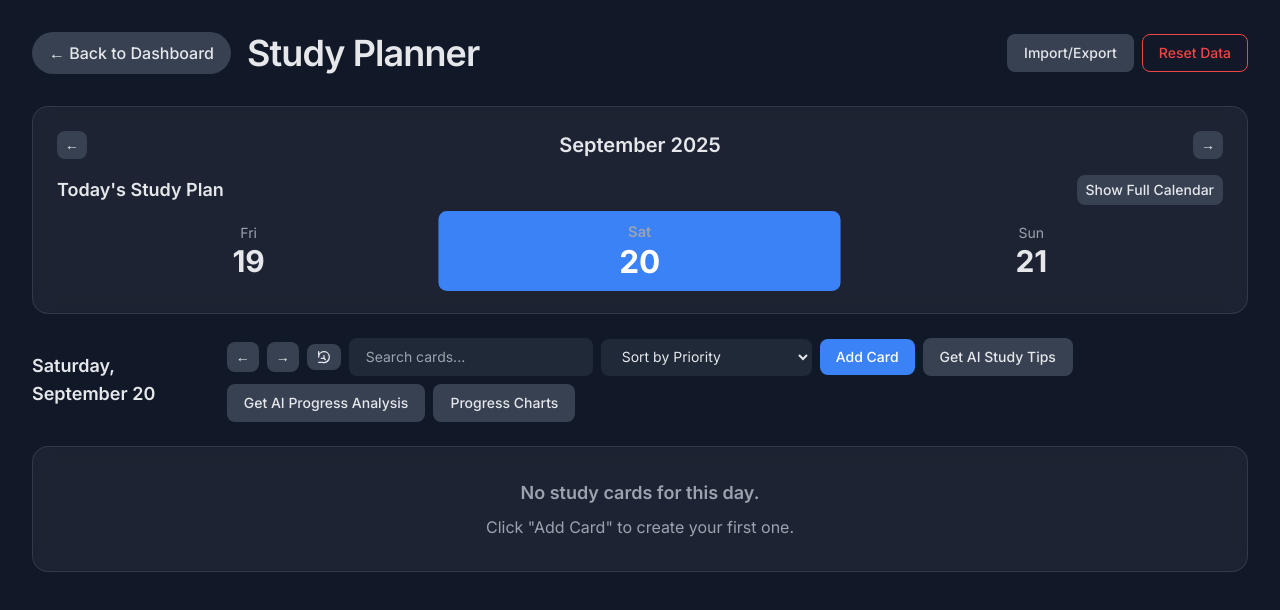
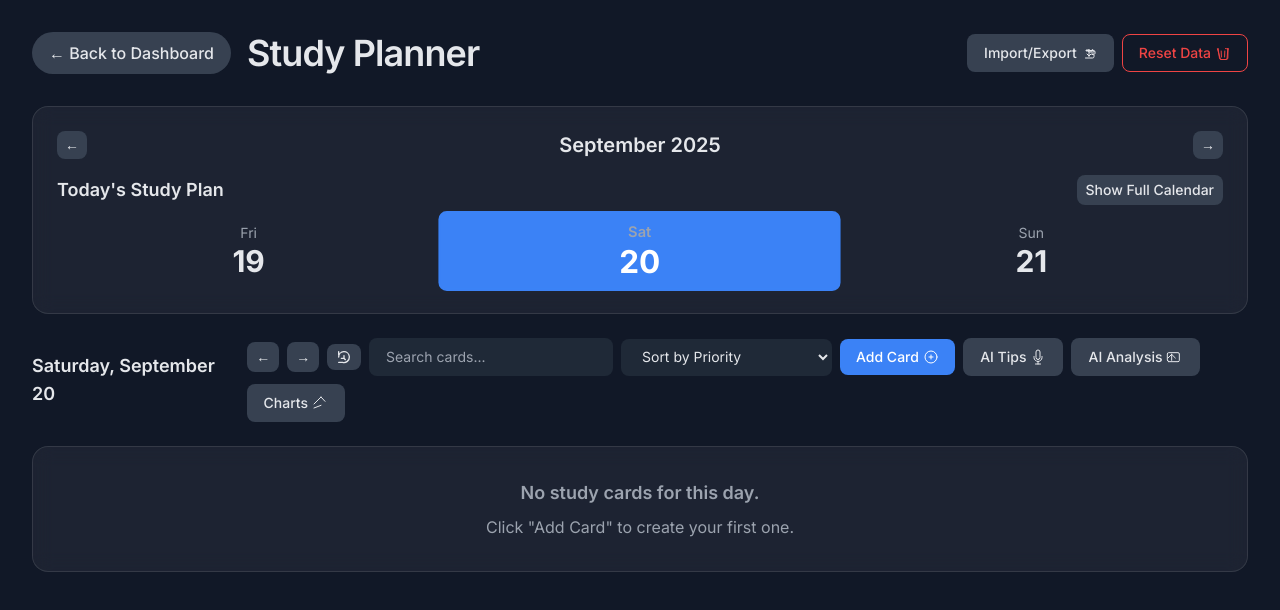
Before and after one commit to Dinesh0189/task-manager-proplus, a plain HTML site: page index1.html in a window 1280 px wide. Drawn offline with nearby package versions, Linux system fonts and the light colour scheme.

Commit message:
Update index1.html

```diff
--- a/index1.html
+++ b/index1.html
@@ -290,6 +290,15 @@
             .modal-content {
                 width: 95%;
             }
+            .icon-btn-text {
+                display: none;
+            }
+            .icon-btn svg {
+                display: block;
+            }
+            .header-btn {
+                padding: 0.5rem;
+            }
         }
 
     </style>
@@ -301,9 +310,19 @@
                 <a href="index.html" class="apple-btn py-2 px-4 rounded-full">← Back to Dashboard</a>
                 <h1 class="text-3xl sm:text-4xl font-semibold text-header tracking-tight">Study Planner</h1>
             </div>
-            <div class="flex items-center gap-2">
-                <button onclick="openImportExportModal()" class="apple-btn text-sm">Import/Export</button>
-                <button onclick="showConfirmationModal('Are you sure you want to reset all data?', resetData)" class="danger-btn text-sm">Reset Data</button>
+            <div class="flex items-center gap-2 flex-wrap justify-end">
+                <button onclick="openImportExportModal()" class="apple-btn text-sm header-btn flex items-center gap-1">
+                    <span class="icon-btn-text">Import/Export</span>
+                    <svg xmlns="http://www.w3.org/2000/svg" fill="none" viewBox="0 0 24 24" stroke-width="1.5" stroke="currentColor" class="w-5 h-5 sm:w-4 sm:h-4">
+                      <path stroke-linecap="round" stroke-linejoin="round" d="M12 9.75v6.75m0 0l-3-3m3 3l3-3m-8.25 6h10.5a2.25 2.25 0 002.25-2.25v-2.25a.75.75 0 00-.75-.75H16.5m-8.25-6h10.5a2.25 2.25 0 012.25 2.25v2.25a.75.75 0 01-.75.75H16.5m-8.25-6H12a.75.75 0 010 1.5h-.75V7.5a.75.75 0 011.5 0V9h3.75V7.5a.75.75 0 011.5 0V9h.75a.75.75 0 010 1.5H12a.75.75 0 010-1.5H8.25z" />
+                    </svg>
+                </button>
+                <button onclick="showConfirmationModal('Are you sure you want to reset all data?', resetData)" class="danger-btn text-sm header-btn flex items-center gap-1">
+                    <span class="icon-btn-text">Reset Data</span>
+                    <svg xmlns="http://www.w3.org/2000/svg" fill="none" viewBox="0 0 24 24" stroke-width="1.5" stroke="currentColor" class="w-5 h-5 sm:w-4 sm:h-4">
+                        <path stroke-linecap="round" stroke-linejoin="round" d="M14.74 9l-.346 9m-4.788 0L9.26 9m9.968-3.21c.342.052.682.107 1.022.166m-1.022-.165L18.16 19.673a2.25 2.25 0 01-2.244 2.077H8.942a2.25 2.25 0 01-2.244-2.077L4.772 5.79m14.456 0a48.108 48.108 0 00-3.478-.397m-12 .562c.34-.059.68-.114 1.022-.166m-1.022.165L7.545 19.673a2.25 2.25 0 002.244 2.077h7.248a2.25 2.25 0 002.244-2.077L19.56 5.79" />
+                    </svg>
+                </button>
             </div>
         </header>
 
@@ -334,7 +353,7 @@
                 <button onclick="prevDay()" class="apple-btn py-1 px-2 text-sm" aria-label="Previous day">←</button>
                 <button onclick="nextDay()" class="apple-btn py-1 px-2 text-sm" aria-label="Next day">→</button>
                 <button onclick="refreshToToday()" class="apple-btn py-1 px-2 text-sm" aria-label="Go to today's date">
-                    <svg xmlns="http://www.w3.org/2000/svg" class="h-4 w-4" fill="none" viewBox="0 0 24 24" stroke="currentColor">
+                    <svg xmlns="http://www.w3.org/2000/svg" class="w-4 h-4" fill="none" viewBox="0 0 24 24" stroke="currentColor">
                         <path stroke-linecap="round" stroke-linejoin="round" stroke-width="2" d="M4 4v5h.582m15.356 2A8.001 8.001 0 004 12m0 8h5.812A8.001 8.001 0 0020 12m-8-2v4m0 0l2 2m-2-2L8 14" />
                     </svg>
                 </button>
@@ -344,10 +363,30 @@
                     <option value="durationMinutes">Sort by Duration</option>
                     <option value="createdAt">Sort by Recently Added</option>
                 </select>
-                <button onclick="openCardModal()" class="pro-btn text-sm">Add Card</button>
-                <button onclick="openAITipsModal()" class="apple-btn text-sm">Get AI Study Tips</button>
-                <button onclick="openAIAnalysisModal()" class="apple-btn text-sm">Get AI Progress Analysis</button>
-                <button onclick="openProgressAnalysisModal()" class="apple-btn text-sm">Progress Charts</button>
+                <button onclick="openCardModal()" class="pro-btn text-sm flex items-center gap-1">
+                    <span class="icon-btn-text">Add Card</span>
+                    <svg xmlns="http://www.w3.org/2000/svg" fill="none" viewBox="0 0 24 24" stroke-width="1.5" stroke="currentColor" class="w-5 h-5 sm:w-4 sm:h-4">
+                        <path stroke-linecap="round" stroke-linejoin="round" d="M12 9v6m3-3H9m12 0a9 9 0 11-18 0 9 9 0 0118 0z" />
+                    </svg>
+                </button>
+                <button onclick="openAITipsModal()" class="apple-btn text-sm flex items-center gap-1">
+                    <span class="icon-btn-text">AI Tips</span>
+                    <svg xmlns="http://www.w3.org/2000/svg" fill="none" viewBox="0 0 24 24" stroke-width="1.5" stroke="currentColor" class="w-5 h-5 sm:w-4 sm:h-4">
+                        <path stroke-linecap="round" stroke-linejoin="round" d="M12 18.75a6 6 0 006-6v-1.5m-6 7.5a6 6 0 01-6-6v-1.5m6 7.5v3.75m-3.75 0h7.5M12 15.75a3 3 0 01-3-3V4.5a3 3 0 116 0v8.25a3 3 0 01-3 3z" />
+                    </svg>
+                </button>
+                <button onclick="openAIAnalysisModal()" class="apple-btn text-sm flex items-center gap-1">
+                    <span class="icon-btn-text">AI Analysis</span>
+                    <svg xmlns="http://www.w3.org/2000/svg" fill="none" viewBox="0 0 24 24" stroke-width="1.5" stroke="currentColor" class="w-5 h-5 sm:w-4 sm:h-4">
+                        <path stroke-linecap="round" stroke-linejoin="round" d="M3 13.5l5.5-5.5m0 0l5.5 5.5m-5.5-5.5v9m-4.5 2h14a2 2 0 002-2V7.5a2 2 0 00-2-2h-14a2 2 0 00-2 2v9a2 2 0 002 2z" />
+                    </svg>
+                </button>
+                <button onclick="openProgressAnalysisModal()" class="apple-btn text-sm flex items-center gap-1">
+                    <span class="icon-btn-text">Charts</span>
+                    <svg xmlns="http://www.w3.org/2000/svg" fill="none" viewBox="0 0 24 24" stroke-width="1.5" stroke="currentColor" class="w-5 h-5 sm:w-4 sm:h-4">
+                        <path stroke-linecap="round" stroke-linejoin="round" d="M3 13.5L13.5 3m0 0L19.5 9.5m-6 6L3 19.5" />
+                    </svg>
+                </button>
             </div>
         </section>
 
@@ -454,20 +493,6 @@
             </div>
         </dialog>
 
-        <!-- New AI Plan Modal -->
-        <dialog id="ai-plan-modal" class="glass-card modal-content w-11/12 md:w-1/2 max-w-xl">
-            <div class="flex justify-between items-center mb-4">
-                <h2 class="text-2xl font-bold text-[--accent-color]">AI Study Plan</h2>
-                <button type="button" onclick="closeModal('ai-plan-modal')" class="text-gray-400 hover:text-white text-3xl">&times;</button>
-            </div>
-            <div id="ai-plan-content">
-                <p class="text-secondary text-center">Creating a study plan...</p>
-            </div>
-            <div class="mt-4 flex justify-end">
-                <button onclick="closeModal('ai-plan-modal')" class="secondary-btn">Close</button>
-            </div>
-        </dialog>
-
         <!-- Progress Analysis Modal -->
         <dialog id="progress-analysis-modal" class="glass-card modal-content w-11/12 md:w-3/4 max-w-4xl">
             <div class="flex justify-between items-center mb-4">
@@ -484,12 +509,12 @@
                     <canvas id="weekly-progress-chart" class="w-full h-64"></canvas>
                 </div>
                 <div>
+                    <h3 class="text-lg font-semibold mb-2">Total Cards Breakdown</h3>
+                    <canvas id="total-cards-chart" class="w-full h-64"></canvas>
+                </div>
+                <div>
                     <h3 class="text-lg font-semibold mb-2">Monthly Progress (Last 6 Months)</h3>
                     <canvas id="monthly-progress-chart" class="w-full h-64"></canvas>
-                </div>
-                <div>
-                    <h3 class="text-lg font-semibold mb-2">Total Cards Breakdown</h3>
-                    <canvas id="total-cards-chart" class="w-full h-64"></canvas>
                 </div>
             </div>
         </dialog>
@@ -883,7 +908,7 @@
                     <label class="study-card-checklist-item">
                         <input type="checkbox" ${item.done ? 'checked' : ''} onchange="toggleChecklistItem('${key}', '${card.id}', ${index})" class="hidden">
                         <span class="w-4 h-4 rounded-full border border-white flex items-center justify-center transition-colors ${item.done ? 'bg-green-500' : ''}">
-                           ${item.done ? '<svg class="w-3 h-3 text-white" fill="currentColor" viewBox="0 0 20 20"><path d="M16.704 4.153a.5.5 0 01.144.65l-6 11a.5.5 0 01-.898.156l-3.5-3.5a.5.5 0 01.707-.707L10.5 14.5l5.147-9.347a.5.5 0 01.707-.153z" clip-rule="evenodd" fill-rule="evenodd"></path></svg>' : ''}
+                            ${item.done ? '<svg class="w-3 h-3 text-white" fill="currentColor" viewBox="0 0 20 20"><path d="M16.704 4.153a.5.5 0 01.144.65l-6 11a.5.5 0 01-.898.156l-3.5-3.5a.5.5 0 01.707-.707L10.5 14.5l5.147-9.347a.5.5 0 01.707-.153z" clip-rule="evenodd" fill-rule="evenodd"></path></svg>' : ''}
                         </span>
                         <span class="text-sm ${item.done ? 'line-through text-secondary' : ''}">${escapeHtml(item.text)}</span>
                     </label>
@@ -1267,7 +1292,7 @@
          * Renders the monthly progress chart for the last 6 months.
          */
         function renderMonthlyProgressChart() {
-             const canvas = document.getElementById('monthly-progress-chart');
+              const canvas = document.getElementById('monthly-progress-chart');
             const ctx = canvas.getContext('2d');
             canvas.width = canvas.offsetWidth;
             canvas.height = canvas.offsetHeight;
@@ -1475,6 +1500,7 @@
             const container = document.getElementById('checklist-container');
             const itemDiv = document.createElement('div');
             itemDiv.className = 'flex items-center gap-2';
+            // The remove button now simply removes the DOM element. The form submission logic handles state.
             itemDiv.innerHTML = `
                 <input type="text" placeholder="New checklist item" class="pro-input flex-grow text-sm">
                 <button type="button" onclick="this.closest('div').remove()" class="danger-btn text-xs py-1 px-2">&times;</button>
```
